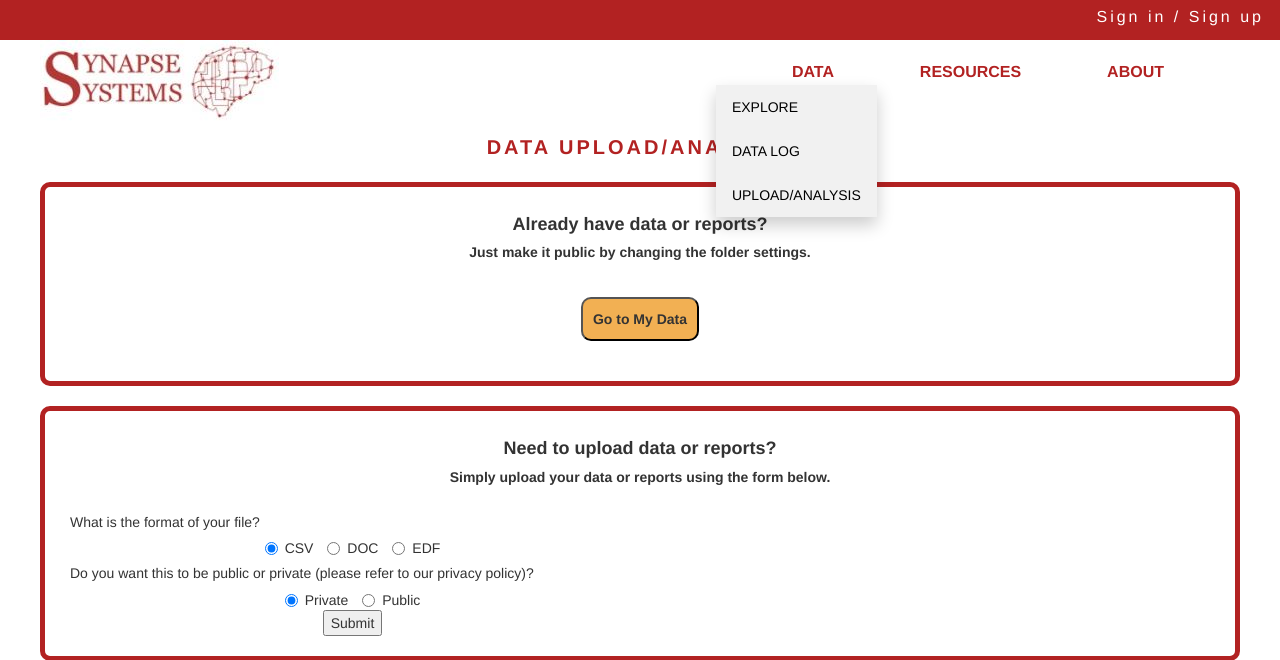
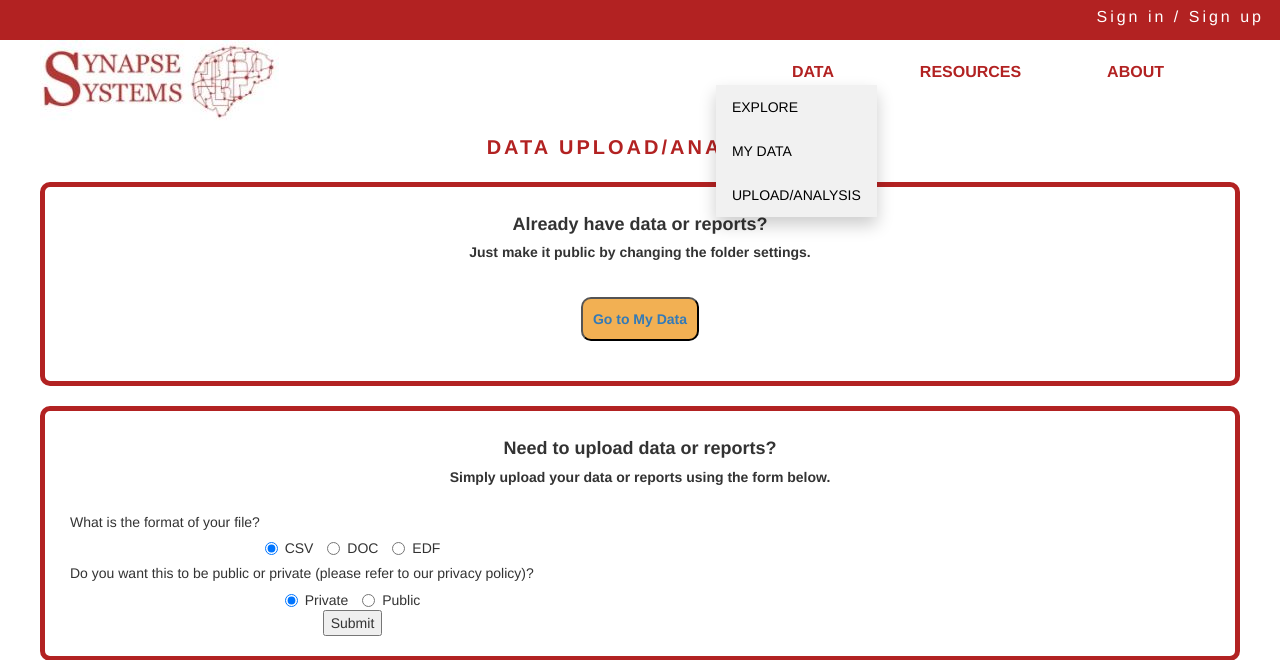
Before and after one commit to sarahp39/SynapseSolutions, a PHP site: page /dataUploadAnalysis.php in a window 1280 px wide, after a click on "DATA". Shown: the top 660 px of the page. Run offline with PHP 8.4, Linux system fonts and the light colour scheme.

Commit message:
connected my data button to my data page, changed data log to my data; trying to access api summary file to display on my data page

```diff
--- a/common.php
+++ b/common.php
@@ -88,7 +88,7 @@
 
 			<div id="dataDropdown" class="dropdown-content"> <!-- id = "myDropdown-->
 				<a href="dataExplore.php">EXPLORE</a>
-				<a href="dataLog.php">DATA LOG</a>
+				<a href="myData.php">MY DATA</a>
 				<a href="dataUploadAnalysis.php">UPLOAD/ANALYSIS</a>
 			</div>
 
--- a/dataUploadAnalysis.php
+++ b/dataUploadAnalysis.php
@@ -27,9 +27,9 @@
 		?>
 
 		<!-- upload/analysis page main area -->
-		<div id="uploadMainArea" >
+		<div id="uploadMainArea" class = "mainArea" >
 
-			<p id="uploadTitle" >
+			<p id="uploadTitle" class  = "mainTitle" >
 				DATA UPLOAD/ANALYSIS
 			</p>
 
@@ -41,7 +41,7 @@
 			-->
 
 
-			<div id = "existingData">
+			<div id = "existingData" class = "generalBorder" >
 				<p id = "subHeading" >
 					Already have data or reports?
 				</p>
@@ -50,9 +50,11 @@
 					Just make it public by changing the folder settings.
 				</p>
 
-				<button id = "myDataBtn">
-					Go to My Data
-				</button>
+				<a href = "myData.php">
+					<button id = "myDataBtn">
+						Go to My Data
+					</button>
+				</a>
 
 
 			</div>
@@ -62,7 +64,7 @@
 			</div>-->
 
 
-			<div id = "uploadData">
+			<div id = "uploadData" class = "generalBorder" >
 				<p id = "subHeading" >
 					Need to upload data or reports?
 				</p>
--- a/index.css
+++ b/index.css
@@ -34,6 +34,46 @@ html {
 	font-family: "Helvetica";
 	letter-spacing: 3px;
 }
+
+
+/* general stuff bt pages */
+.mainArea {
+	text-align: center;
+
+	/*position: relative;
+	float: left;*/
+
+	width: 100%;
+	height: 100%;
+}
+
+.mainTitle {
+	color: #B22222;
+	font-size: 20px;
+	/*text-align: center;*/
+	font-weight: bold;
+	font-family: "Helvetica";
+	letter-spacing: 3px;
+	margin-top: 10px;
+	margin-bottom: 20px;
+}
+
+.generalBorder {
+	border: 5px solid #B22222;
+	width: 100%;
+	padding: 20px;
+	/*height: 100px;*/
+	border-radius: 10px;
+	margin-bottom: 20px;
+
+	/*display: flex;
+	flex-direction: column;
+	min-height: 100vh;*/
+}
+}
+
+
+
 
 
 
--- a/index.js
+++ b/index.js
@@ -50,10 +50,6 @@ window.onload = function() {
 
 
 
-
-
-
-
 		document.getElementById("sign-in").onsubmit = (function(e) {
 			e.preventDefault();
 			//console.log("signing in!");
@@ -87,16 +83,6 @@ window.onload = function() {
 
 			ajax.send(json);
 		});
-
-
-
-
-
-
-
-
-
-
 
 
 
@@ -139,7 +125,30 @@ window.onload = function() {
     });
 
 
-};
+
+
+	// DISPLAYING SUMMARY DATA ON MY DATA PAGE
+	document.getElementById("myDataBtn").onsubmit = (function(e) {
+		var xml = new XMLHttpRequest(); //ajax
+
+		xml.open("GET", "https://api.synapse-solutions.net/v1/specfile/?subject=test&session=rest", true);
+
+		console.log("accessing data");
+
+		xml.onreadystatechange = function() {
+			if (this.readyState == 4 && this.status == 200) {
+				var content = JSON.parse(this.responseText);
+				document.getElementById("myDataMainArea").innerHTML = content;
+			}
+		}
+
+		xml.send();
+
+	});
+
+}
+
+
 
 function myFunction() {
 
--- a/index.php
+++ b/index.php
@@ -66,7 +66,7 @@
 				DATA<br><br>
 
 				<a href = "dataExplore.php">EXPLORE</a><br>
-				<a href = "dataLog.php">DATA LOG</a><br>
+				<a href = "myData.php">MY DATA</a><br>
 				<a href = "dataUploadAnalysis.php">UPLOAD/ANALYSIS</a>
 
 			</div>
```
Also changed, not shown: myData.php (+10 -2 lines).
